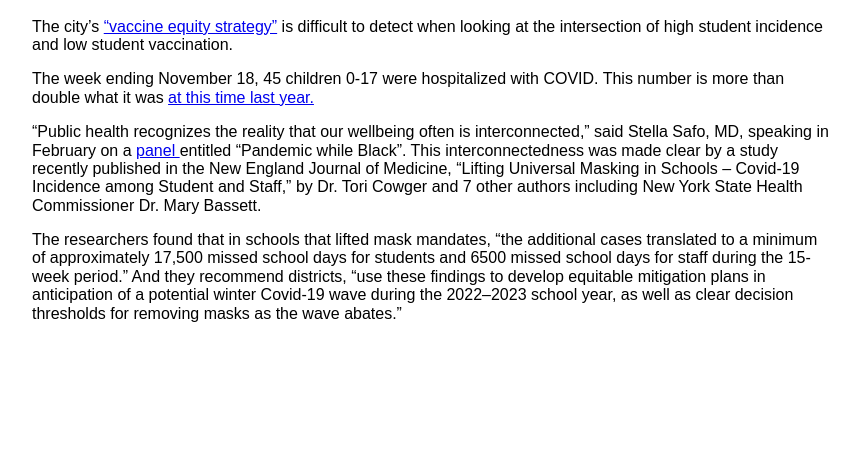
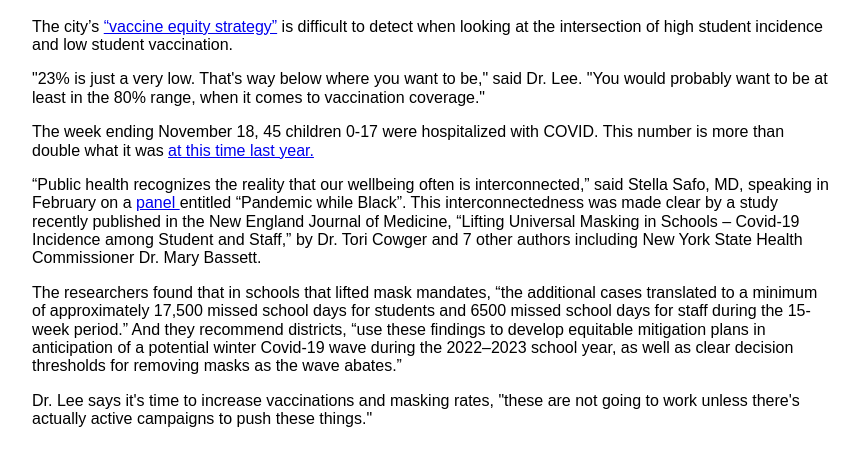
Before and after one commit to lizrbkln/chart2, a plain HTML site: page index.html in a window 1280 px wide. Shown: the part 3504-3966 px from the top of the page, without its empty margins (208-1071 px from the left). Before the commit the page ends 3863 px from the top, so only its background shows below. Drawn offline with nearby package versions, Linux system fonts and the light colour scheme.

Commit message:
added in Dr. Lee quotes

```diff
--- a/index.html
+++ b/index.html
@@ -79,12 +79,13 @@
 </div>
 
     <p>The city’s <a href="https://twitter.com/NYCHealthCommr/status/1499141175181201409?s=20&t=EFfeq6zyes564VMZ4Wfx8w ">“vaccine equity strategy”</a> is difficult to detect when looking at the intersection of high student incidence and low student vaccination.</p>
-
+    <p>"23% is just a very low. That's way below where you want to be," said Dr. Lee. "You would probably want to be at least in the 80% range, when it comes to vaccination coverage."</p>
     <p>The week ending November 18, 45 children 0-17 were hospitalized with COVID. This number is more than double what it was <a href="https://pressnyc.github.io/"> at this time last year. </a>  </p>
 
     <p>“Public health recognizes the reality that our wellbeing often is interconnected,” said Stella Safo, MD, speaking in February on a <a href="https://www.youtube.com/watch?app=desktop&v=P2RvMVr4pTg"> panel </a> entitled “Pandemic while Black”. This interconnectedness was made clear by a study recently published in the New England Journal of Medicine, “Lifting Universal Masking in Schools – Covid-19 Incidence among Student and Staff,” by Dr. Tori Cowger and 7 other authors including New York State Health Commissioner Dr. Mary Bassett. </p>
 
     <p>The researchers found that in schools that lifted mask mandates, “the additional cases translated to a minimum of approximately 17,500 missed school days for students and 6500 missed school days for staff during the 15-week period.” And they recommend districts, “use these findings to develop equitable mitigation plans in anticipation of a potential winter Covid-19 wave during the 2022–2023 school year, as well as clear decision thresholds for removing masks as the wave abates.”</p>
+     <p>Dr. Lee says it's time to increase vaccinations and masking rates, "these are not going to work unless there's actually active campaigns to push these things."<p>
     </div>
 
 
```
